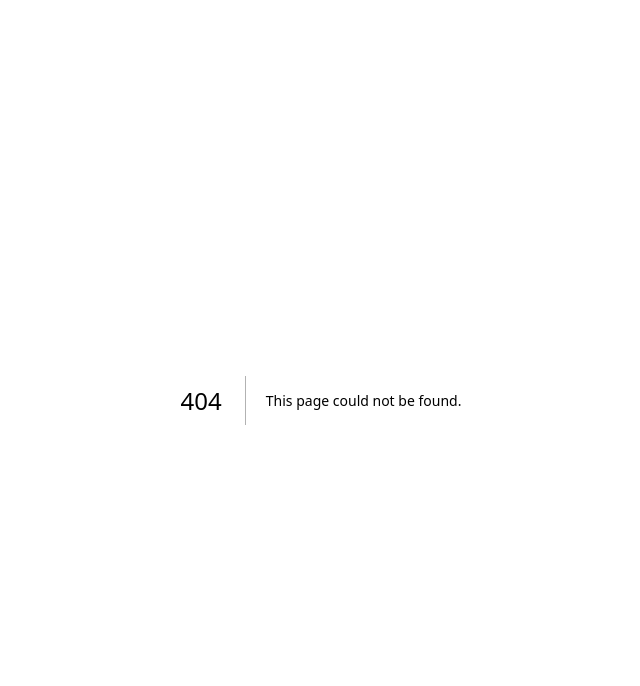
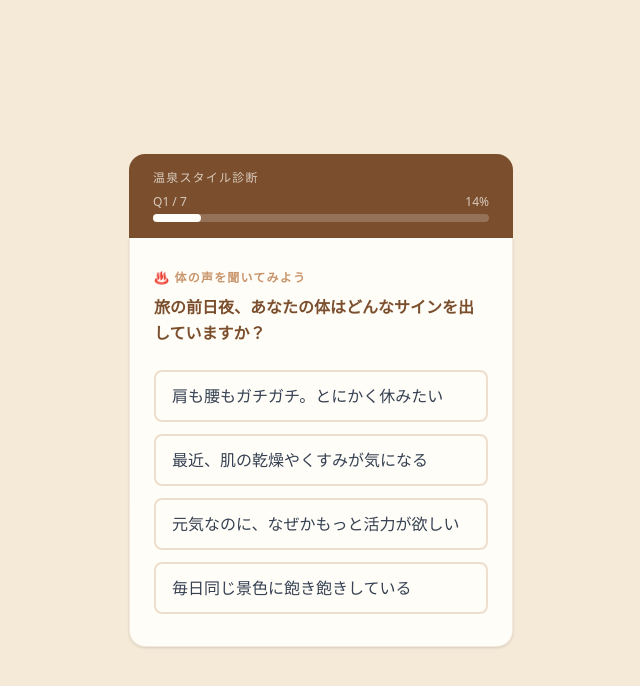
Before and after one commit to japanesehotsprings/onsen-diagnosis-app, a Next.js app: page /quiz in a window 1280 px wide. Before the commit this address had no page. Shown: the top 686 px of the page, without its empty margins (319-959 px from the left). Built offline with nearby package versions, Linux system fonts and the light colour scheme.

Commit message:
feat: add quiz page with 7-question flow

```diff
--- /dev/null
+++ b/app/quiz/page.tsx
@@ -0,0 +1,62 @@
+// app/quiz/page.tsx
+'use client'
+
+import { useState } from 'react'
+import { useRouter } from 'next/navigation'
+import { QUESTIONS } from '@/lib/questions'
+import { calcTypeScores, determineType } from '@/lib/scoring'
+import ProgressBar from '@/components/ProgressBar'
+import OnsenQuizCard from '@/components/OnsenQuizCard'
+import type { OnsenType } from '@/lib/questions'
+
+const STORAGE_KEY = 'onsen_quiz_result'
+
+export default function QuizPage() {
+  const router = useRouter()
+  const [currentIndex, setCurrentIndex] = useState(0)
+  const [answers, setAnswers] = useState<OnsenType[]>([])
+
+  function handleAnswer(type: OnsenType) {
+    const newAnswers = [...answers, type]
+
+    if (newAnswers.length === QUESTIONS.length) {
+      // 全問完了: タイプを判定してsessionStorageに保存し結果ページへ
+      setAnswers(newAnswers)
+      try {
+        const scores = calcTypeScores(newAnswers)
+        const resultType = determineType(scores)
+        try {
+          sessionStorage.setItem(STORAGE_KEY, JSON.stringify({ type: resultType }))
+        } catch {
+          // プライベートブラウジング等でsessionStorageが使えない場合は無視
+        }
+        router.push(`/result?type=${resultType}`)
+      } catch {
+        // determineTypeが例外を投げた場合はデフォルトTで遷移
+        router.push('/result?type=T')
+      }
+    } else {
+      setAnswers(newAnswers)
+      setCurrentIndex((prev) => prev + 1)
+    }
+  }
+
+  const question = QUESTIONS[currentIndex]
+
+  return (
+    <main className="min-h-screen flex flex-col items-center justify-center px-4 py-12">
+      <div className="w-full max-w-sm">
+        {/* ヘッダー（進捗バー） */}
+        <div className="bg-onsen-dark text-onsen-white rounded-t-2xl px-6 py-4">
+          <p className="text-xs opacity-70 tracking-widest uppercase mb-2">温泉スタイル診断</p>
+          <ProgressBar current={currentIndex + 1} total={QUESTIONS.length} />
+        </div>
+
+        {/* 質問カード */}
+        <div className="bg-onsen-white border border-t-0 border-onsen/20 rounded-b-2xl px-6 py-8 shadow-sm">
+          <OnsenQuizCard question={question} onAnswer={handleAnswer} />
+        </div>
+      </div>
+    </main>
+  )
+}
```
